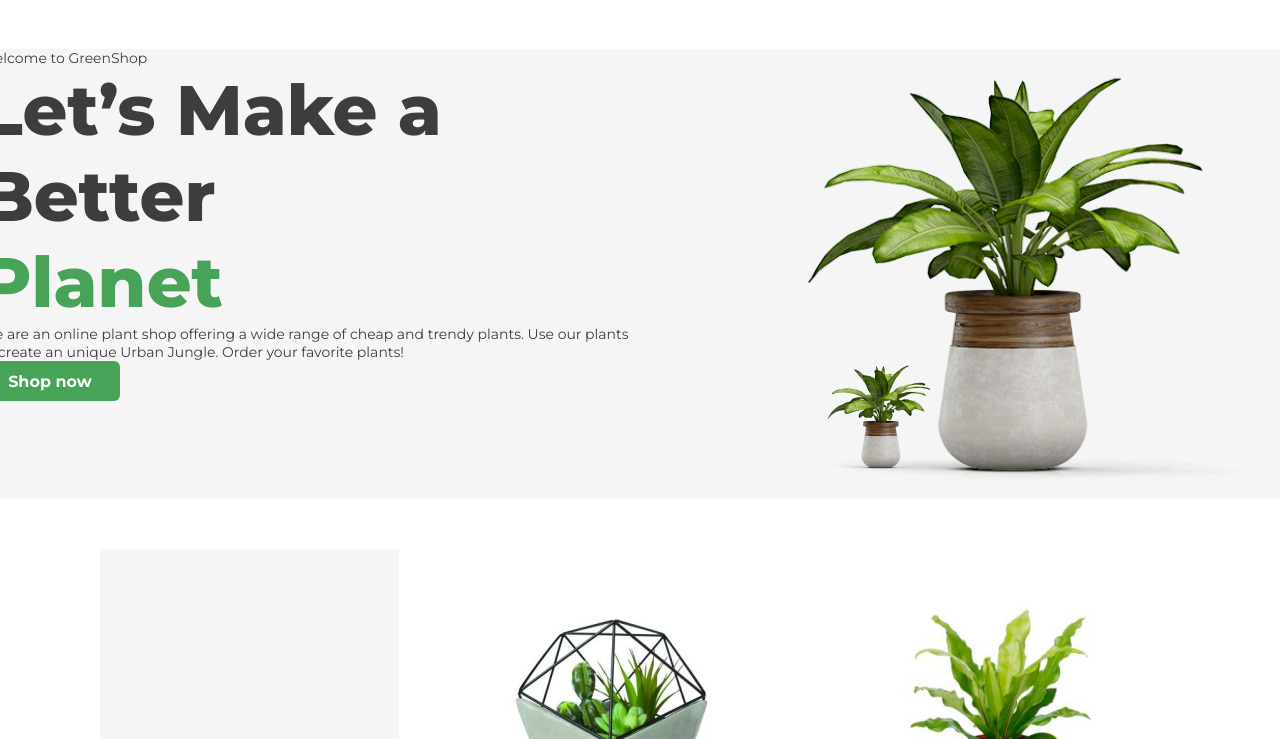
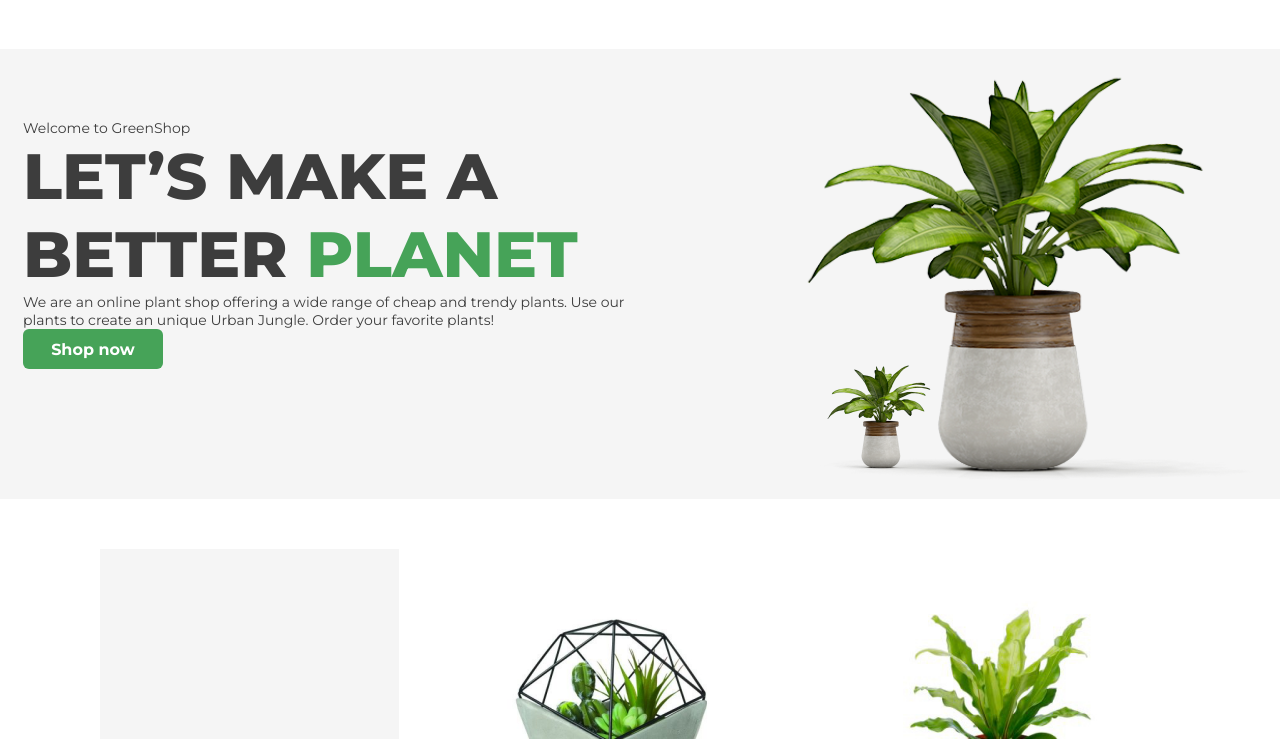
Before and after one commit to ZubalYana/Greenshop, a website: page public/index.html in a window 1280 px wide. Shown: the part 61-800 px from the top of the page. Drawn offline with nearby package versions, Linux system fonts and the light colour scheme.

Commit message:
fix the title color bug

```diff
--- a/public/index.html
+++ b/public/index.html
@@ -58,7 +58,7 @@
             <div class="banner">
                 <div class="banner_textPart bannerPart">
                     <div class="banner_textPart_subtitle">Welcome to GreenShop</div>
-                    <div class="banner_textPart_title">Let’s Make a Better <div class="banner_textPart_title_Green">Planet</div> </div>
+                    <div class="banner_textPart_title">Let’s Make a Better <span class="banner_textPart_title_Green">Planet</span> </div>
                     <div class="banner_textPart_subtitle">We are an online plant shop offering a wide range of cheap and trendy plants. Use our plants to create an unique Urban Jungle. Order your favorite plants!</div>
                     <div class="banner_textPart_btn">Shop now</div>
                 </div>
--- a/public/style.scss
+++ b/public/style.scss
@@ -110,13 +110,16 @@
             }
             .banner_textPart{
                 color: #3D3D3D;
+                padding: 70px 0 0 43px;
                 .banner_textPart_subtitle{
                     font-size: 14px;
                     font-weight: 500;
                 }
                 .banner_textPart_title{
-                    font-size: 70px;
+                    width: 100%;
+                    font-size: 64px;
                     font-weight: 800;
+                    text-transform: uppercase;
                     .banner_textPart_title_Green{
                         color: #46A358;
                     }
```
Also changed, not shown: public/style.css, 1 other file.
